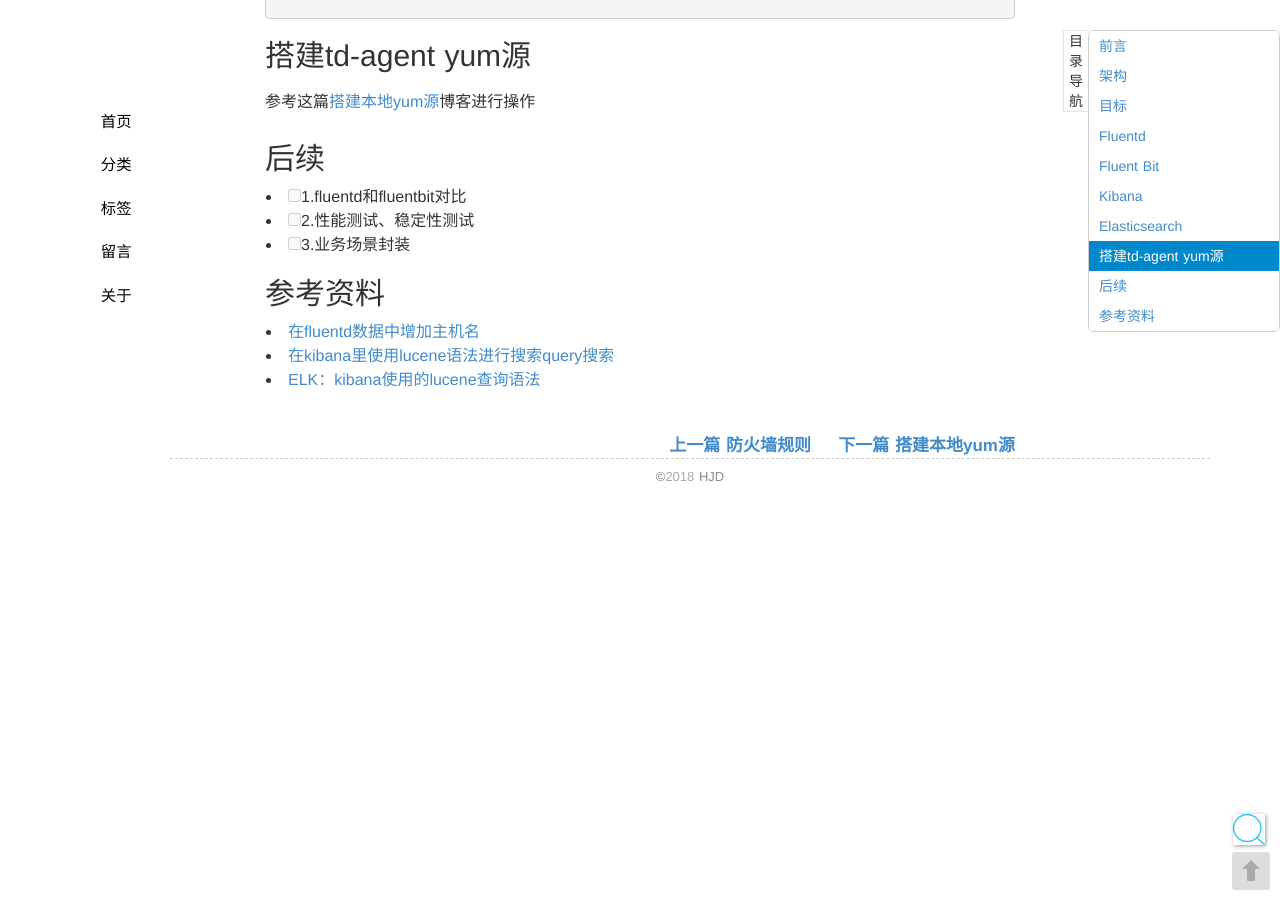
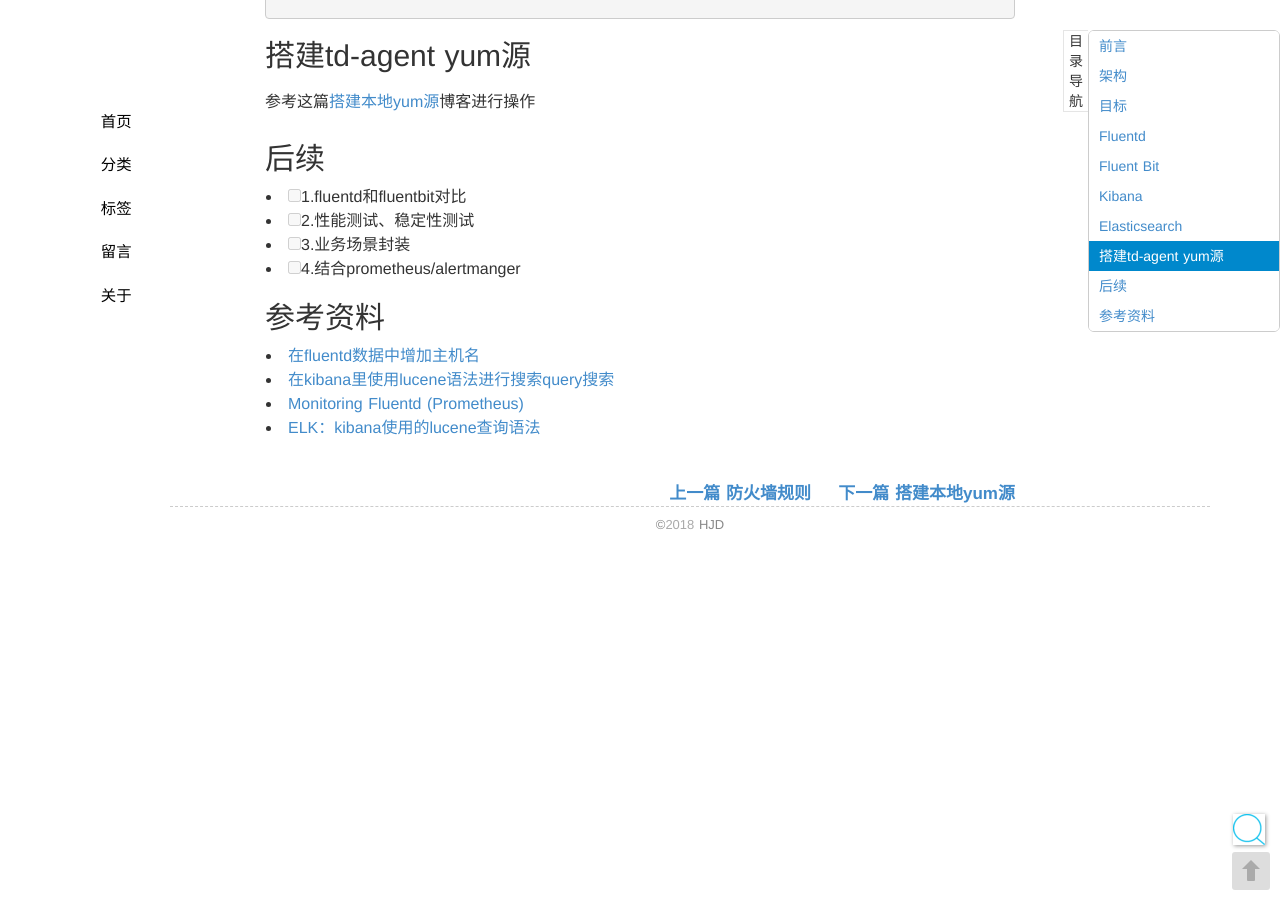
Before and after one commit to seekplum/seekplum.github.io, a Jekyll site: the page built from _posts/2018-11-12-efk-product-practice.md, in a window 1280 px wide and 900 px high, scrolled down 17740 px. Built offline with Jekyll 4.4.1, drawn with Linux system fonts in a browser that asks for light colours; comment, search, counter and statistics services are not loaded.

Commit message:
fluentd 结合prometheus

```diff
--- a/_posts/2018-11-12-efk-product-practice.md
+++ b/_posts/2018-11-12-efk-product-practice.md
@@ -757,8 +757,10 @@
 * [ ] 1.fluentd和fluentbit对比
 * [ ] 2.性能测试、稳定性测试
 * [ ] 3.业务场景封装
+* [ ] 4.结合prometheus/alertmanger
 
 ## 参考资料
 * [在fluentd数据中增加主机名](https://www.fluentd.org/guides/recipes/apache-add-hostname)
 * [在kibana里使用lucene语法进行搜索query搜索](http://xiaorui.cc/2015/02/13/%E5%9C%A8kibana%E9%87%8C%E4%BD%BF%E7%94%A8lucene%E8%AF%AD%E6%B3%95%E8%BF%9B%E8%A1%8C%E6%90%9C%E7%B4%A2query%E6%90%9C%E7%B4%A2/)
+* [Monitoring Fluentd (Prometheus)](https://docs.fluentd.org/v0.12/articles/monitoring-prometheus)
 * [ELK：kibana使用的lucene查询语法](https://segmentfault.com/a/1190000002972420)
```
